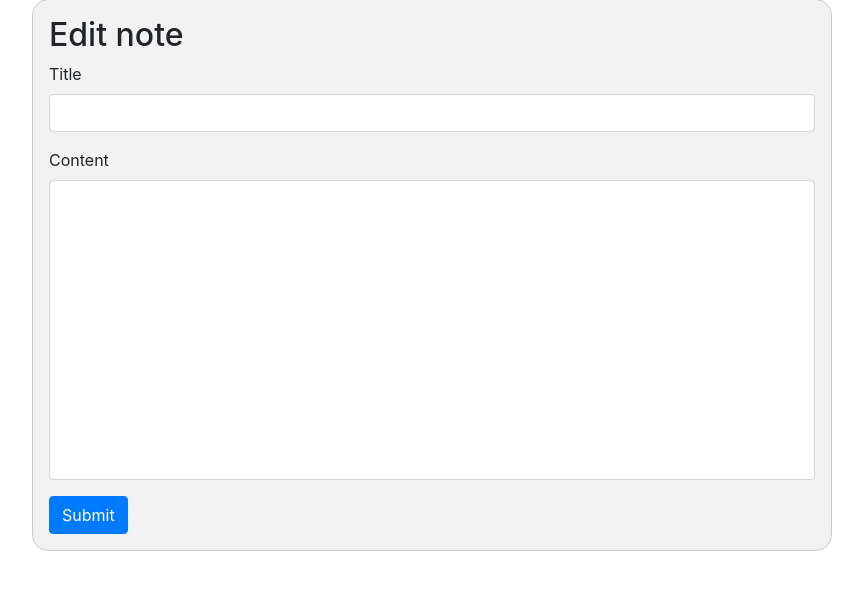
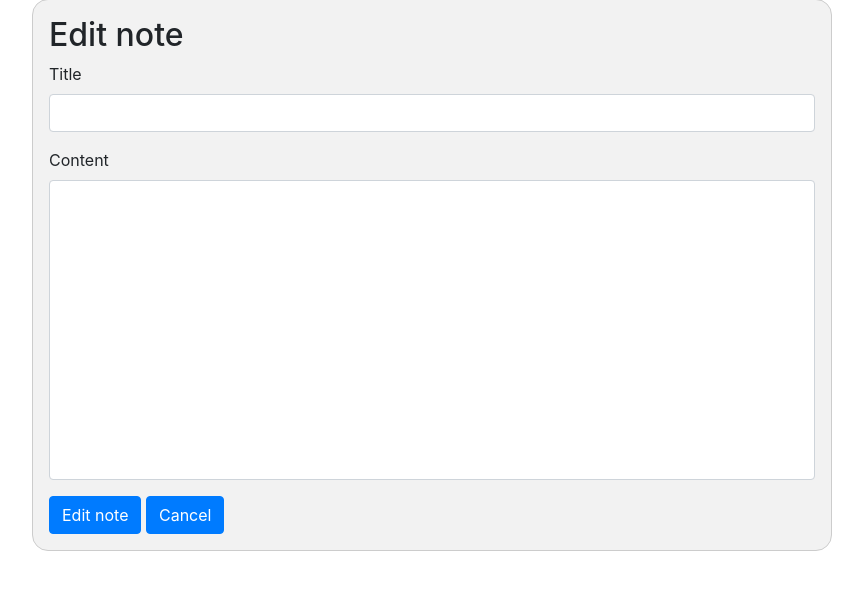
Before and after one commit to ghandylan/flask-notes, a Flask app: page /edit-note/1 in a window 1280 px wide. Shown: the part 121-711 px from the top of the page, without its empty margins (208-1071 px from the left). Run offline with Flask 3, Linux system fonts and the light colour scheme; the visitor is signed in with stand-in values (Sample User, id 1); data that the repository does not hold is empty; some libraries are stand-ins or nearby versions.

Commit message:
added cancel edit

```diff
--- a/templates/user/editnote.html
+++ b/templates/user/editnote.html
@@ -18,7 +18,9 @@
                 {{ form.edit_content.label(class="form-label", for="editnote-content") }}
                 {{ form.edit_content(class="form-control", id="editnote-content") }}
             </div>
-            <button type="submit" class="btn btn-primary">Submit</button>
+            <button type="submit" class="btn btn-primary">Edit note</button>
+            <a class="btn btn-primary" href="{{ url_for('user_views.dashboard', username=current_user.username) }}"
+               role="button">Cancel</a>
         </form>
     </div>
     <script>
```
